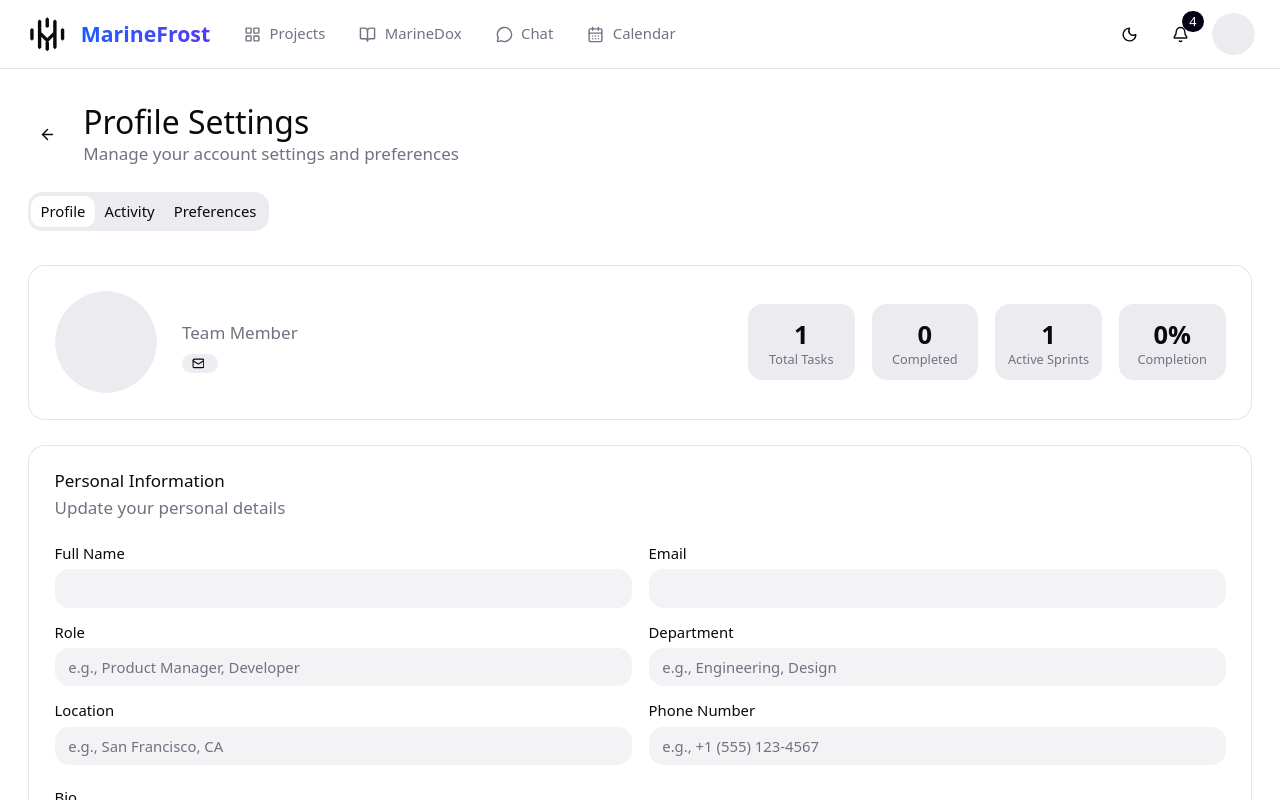
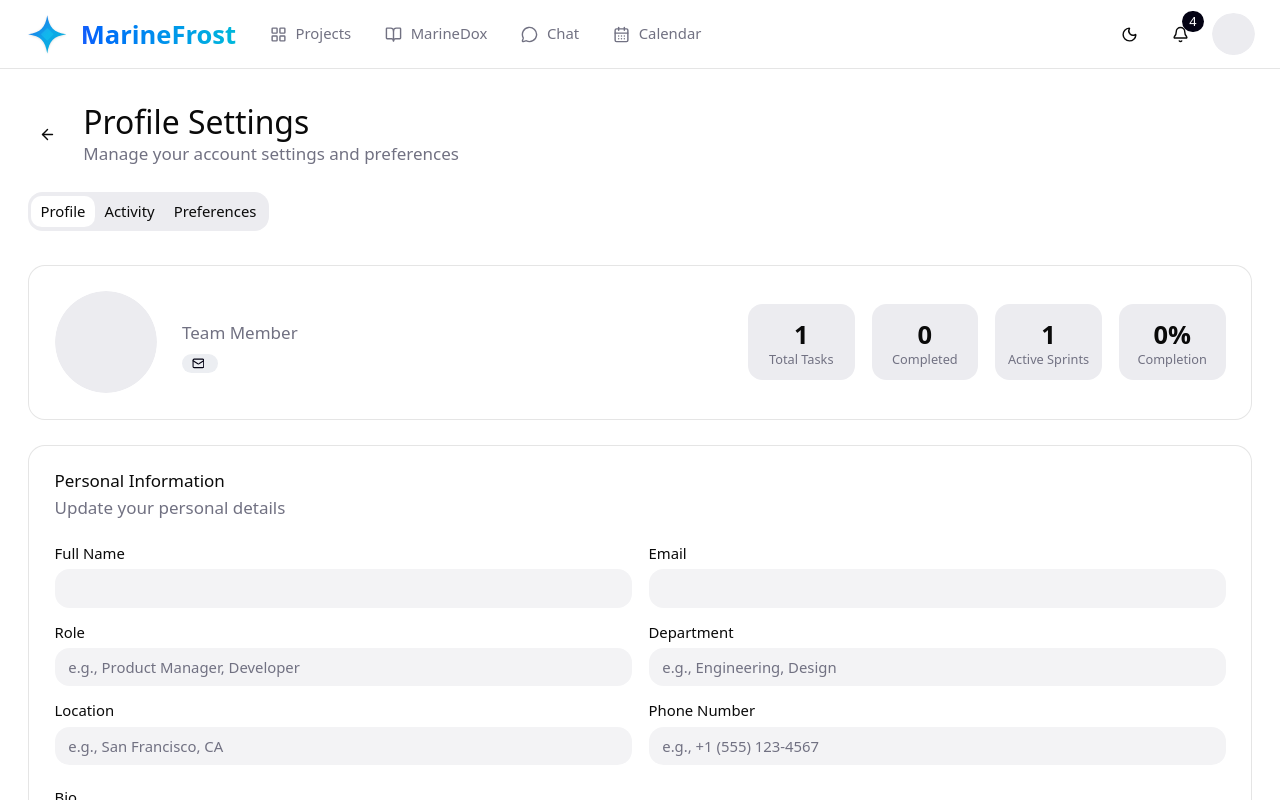
Before and after one commit to RohanNikumbh27/marinefrost, a Next.js app: page /profile in a window 1280 px wide. Shown: the top 800 px of the page. Built offline with nearby package versions, Linux system fonts and the light colour scheme.

Commit message:
feat: refresh application branding with a new logo, app icon, and enhanced channel creation dialog UI.

```diff
--- a/app/layout.tsx
+++ b/app/layout.tsx
@@ -1,5 +1,5 @@
 import type { Metadata } from "next";
-import { Geist, Geist_Mono } from "next/font/google";
+import { Geist, Geist_Mono, Dancing_Script } from "next/font/google"; // Import Dancing Script
 import "./globals.css";
 import { ClientProviders } from "@/components/ClientProviders";
 
@@ -11,6 +11,12 @@ const geistSans = Geist({
 const geistMono = Geist_Mono({
   variable: "--font-geist-mono",
   subsets: ["latin"],
+});
+
+const dancingScript = Dancing_Script({
+  variable: "--font-dancing",
+  subsets: ["latin"],
+  display: "swap",
 });
 
 export const metadata: Metadata = {
@@ -26,7 +32,7 @@ export default function RootLayout({
   return (
     <html lang="en" suppressHydrationWarning>
       <body
-        className={`${geistSans.variable} ${geistMono.variable} antialiased`}
+        className={`${geistSans.variable} ${geistMono.variable} ${dancingScript.variable} antialiased`}
       >
         <ClientProviders>
           {children}
--- a/app/login/page.tsx
+++ b/app/login/page.tsx
@@ -72,7 +72,7 @@ export default function LoginPage() {
                         className="flex items-center space-x-3"
                     >
                         <Logo className="h-12 w-12" />
-                        <span className="text-3xl font-bold">MarineFrost</span>
+                        <span className="text-4xl font-bold font-dancing tracking-wide">MarineFrost</span>
                     </motion.div>
 
                     <div className="space-y-8">
@@ -81,7 +81,7 @@ export default function LoginPage() {
                             animate={{ opacity: 1, y: 0 }}
                             transition={{ delay: 0.4, duration: 0.5 }}
                         >
-                            <h1 className="text-5xl font-bold mb-4 leading-tight">
+                            <h1 className="text-5xl font-bold font-dancing mb-4 leading-tight">
                                 Manage Projects<br />Like a Pro
                             </h1>
                             <p className="text-xl text-blue-100 leading-relaxed">
@@ -139,7 +139,7 @@ export default function LoginPage() {
                         className="lg:hidden flex flex-col items-center mb-8"
                     >
                         <Logo className="h-16 w-16 mb-4" />
-                        <h1 className="text-3xl font-bold bg-gradient-to-r from-blue-600 to-indigo-600 bg-clip-text text-transparent">
+                        <h1 className="text-4xl font-bold font-dancing bg-gradient-to-r from-blue-600 to-indigo-600 bg-clip-text text-transparent">
                             MarineFrost
                         </h1>
                     </motion.div>
--- a/app/register/page.tsx
+++ b/app/register/page.tsx
@@ -69,7 +69,7 @@ export default function RegisterPage() {
                         className="lg:hidden flex flex-col items-center mb-8"
                     >
                         <Logo className="h-16 w-16 mb-4" />
-                        <h1 className="text-3xl font-bold bg-gradient-to-r from-blue-600 to-indigo-600 bg-clip-text text-transparent">
+                        <h1 className="text-4xl font-bold font-dancing bg-gradient-to-r from-blue-600 to-indigo-600 bg-clip-text text-transparent">
                             MarineFrost
                         </h1>
                     </motion.div>
@@ -230,7 +230,7 @@ export default function RegisterPage() {
                         className="flex items-center space-x-3"
                     >
                         <Logo className="h-12 w-12" />
-                        <span className="text-3xl font-bold">MarineFrost</span>
+                        <span className="text-4xl font-bold font-dancing tracking-wide">MarineFrost</span>
                     </motion.div>
 
                     <div className="space-y-8">
@@ -239,7 +239,7 @@ export default function RegisterPage() {
                             animate={{ opacity: 1, y: 0 }}
                             transition={{ delay: 0.4, duration: 0.5 }}
                         >
-                            <h1 className="text-5xl font-bold mb-4 leading-tight">
+                            <h1 className="text-5xl font-bold font-dancing mb-4 leading-tight">
                                 Join Thousands of<br />Happy Teams
                             </h1>
                             <p className="text-xl text-purple-100 leading-relaxed">
--- a/components/Layout.tsx
+++ b/components/Layout.tsx
@@ -68,9 +68,7 @@ export default function Layout({ children }: LayoutProps) {
                         <div className="transition-transform group-hover:scale-110">
                             <Logo className="h-10 w-10" />
                         </div>
-                        <span className="hidden md:inline-block font-semibold text-xl bg-gradient-to-r from-blue-600 to-indigo-600 bg-clip-text text-transparent">
-                            MarineFrost
-                        </span>
+                        <span className="hidden md:inline-block font-bold font-dancing text-2xl bg-gradient-to-r from-blue-600 to-cyan-500 bg-clip-text text-transparent">MarineFrost</span>
                     </Link>
 
                     <nav className="hidden md:flex items-center space-x-8 flex-1">
--- a/components/Logo.tsx
+++ b/components/Logo.tsx
@@ -1,5 +1,4 @@
 export default function Logo({ className = "h-8 w-8" }: { className?: string }) {
-    // Exact geometric construction
     return (
         <svg
             className={className}
@@ -7,95 +6,37 @@ export default function Logo({ className = "h-8 w-8" }: { className?: string })
             fill="none"
             xmlns="http://www.w3.org/2000/svg"
         >
-            {/*
-        Width of bars = 8
-        Gap = 10
-        Center X = 50
-      */}
+            <defs>
+                <linearGradient id="marine-star-gradient" x1="0%" y1="0%" x2="100%" y2="100%">
+                    <stop offset="0%" stopColor="#2563EB" /> {/* Blue 600 */}
+                    <stop offset="50%" stopColor="#0EA5E9" /> {/* Sky 500 */}
+                    <stop offset="100%" stopColor="#06B6D4" /> {/* Cyan 500 */}
+                </linearGradient>
+                <filter id="star-glow" x="-20%" y="-20%" width="140%" height="140%">
+                    <feGaussianBlur stdDeviation="3" result="blur" />
+                    <feComposite in="SourceGraphic" in2="blur" operator="over" />
+                </filter>
+            </defs>
 
-            {/* --- Vertical Bars --- */}
-
-            {/* Center Top Bar */}
-            {/* x=50, from y=10 to y=35 */}
-            <path d="M46 14 L50 10 L54 14 L54 31 L50 35 L46 31 Z" fill="currentColor" />
-
-            {/* Center Bottom Bar */}
-            {/* x=50, from y=65 to y=90 */}
-            <path d="M46 69 L50 65 L54 69 L54 86 L50 90 L46 86 Z" fill="currentColor" />
-
-            {/* Outer Left Bar */}
-            {/* x=14, from y=35 to y=65 */}
-            <path d="M10 39 L14 35 L18 39 L18 61 L14 65 L10 61 Z" fill="currentColor" />
-
-            {/* Outer Right Bar */}
-            {/* x=86, from y=35 to y=65 */}
-            <path d="M82 39 L86 35 L90 39 L90 61 L86 65 L82 61 Z" fill="currentColor" />
-
-
-            {/* --- THE M SHAPE --- */}
-            {/*
-         Composed of:
-         1. Left Vertical Leg (Inner Left)
-         2. Right Vertical Leg (Inner Right)
-         3. The V-Bridge connecting them
-      */}
-
-            {/* Left Leg: x=32. Top y=20, Bottom y=80? No, usually M legs go full height in this design.
-          In the image, the Inner bars are the tallest.
-          Let's say y=20 to y=80.
-      */}
-            {/* However, the V connects to them.
-          Let's draw the M as one merged path to be perfect.
-      */}
-
+            {/* The Compass Star Construction */}
+            {/* A 4-pointed star formed by concave curves */}
             <path
-                fillRule="evenodd"
-                clipRule="evenodd"
-                d="
-          M32 15
-          L36 19 L36 45
-          L50 59
-          L64 45 L64 19
-          L68 15
-          L72 19 L72 81
-          L68 85
-          L64 81 L64 56
-          L50 70
-          L36 56 L36 81
-          L32 85
-          L28 81 L28 19
-          Z
-        "
-                fill="currentColor"
+                d="M50 5
+                   C55 35 65 45 95 50
+                   C65 55 55 65 50 95
+                   C45 65 35 55 5 50
+                   C35 45 45 35 50 5 Z"
+                fill="url(#marine-star-gradient)"
+                className="drop-shadow-sm"
             />
 
-            {/*
-         Refining M coordinates for perfect 45 degree looks?
-         If width is 8 (from 28 to 36), center is 32.
-         V-shape inner slope:
-         From (36, 45) to (50, 59). Delta X = 14. Delta Y = 14. Slope = 1. Perfect 45 deg.
-         V-shape outer slope:
-         From (36, 56) to (50, 70). Delta X = 14. Delta Y = 14. Slope = 1. Perfect.
-
-         Wait, (36,45) is the inner corner?
-         If the bar is x=28..36. Center 32.
-         The gap to center is 36..64 (width 28). Center at 50.
-
-         The V tip is at x=50y=59 (inner) and x=50y=70 (outer)?
-         Thickness of V: sqrt(14^2 + 14^2) is length... horizontal thickness is 14?
-         Bar width is 8. We need diagonal thickness to visually match bar width.
-
-         If vertical bar width is 8.
-         The diagonal width should ideally be close to 8.
-         Distance between parallel lines y=x and y=x+c.
-
-         Let's stick to the coordinate geometry which looks 'correct' on grid.
-
-         One detail: The Tips of the M legs.
-         Top Left Tip: 32,15 center. Triangle top.
-         Bottom Left Tip: 32,85 center. Triangle bottom.
-      */}
-
+            {/* Central Diamond Accent for depth */}
+            <path
+                d="M50 35 L65 50 L50 65 L35 50 Z"
+                fill="white"
+                fillOpacity="0.2"
+                style={{ mixBlendMode: 'overlay' }}
+            />
         </svg>
     );
 }
```
Also changed, not shown: app/chat/[chatId]/page.tsx (+5 -5 lines), app/icon.tsx (added, +53 -0 lines), components/chat/ChatSidebar.tsx (+45 -19 lines).
